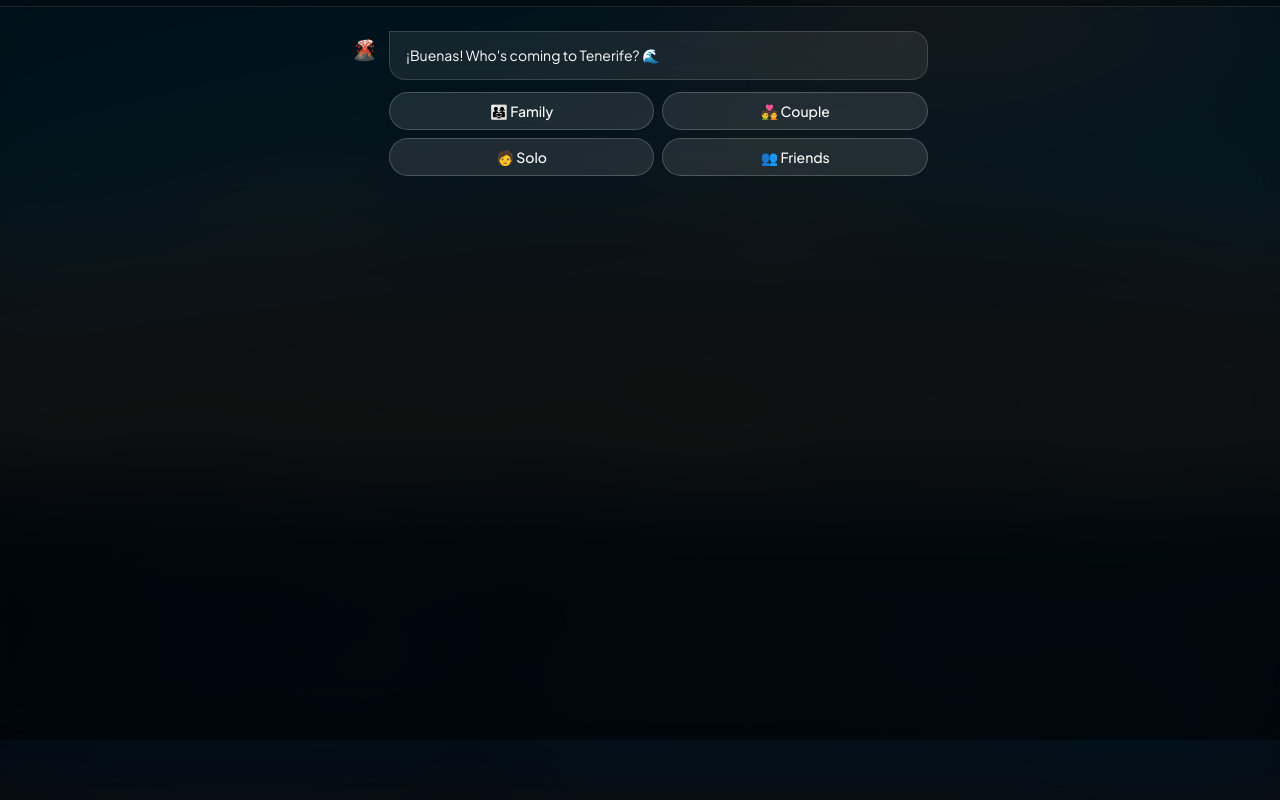
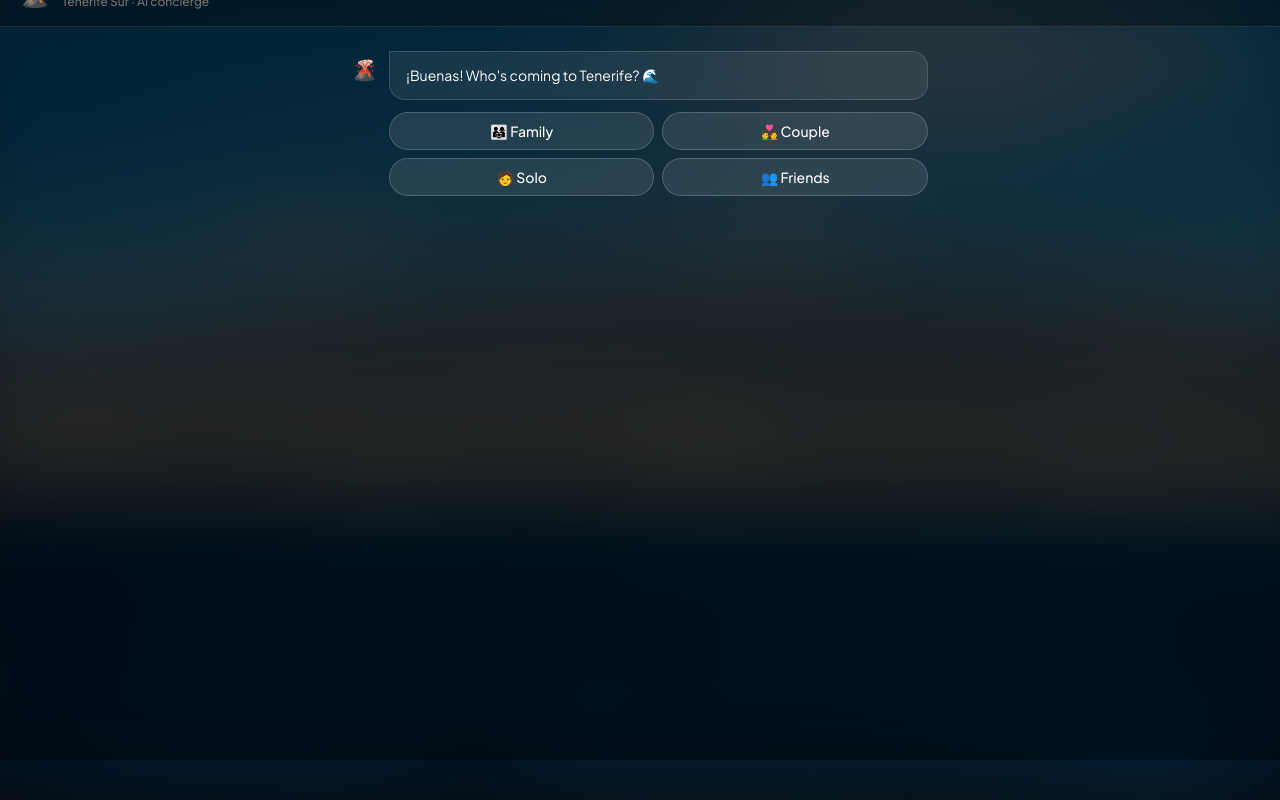
Before and after one commit to forrestburnsbooking-max/tenerify, a Next.js app: page / in a window 1280 px wide. Both pictures are taken after a click on the button "Find my experience →". Built offline with nearby package versions, Linux system fonts and the light colour scheme.

Commit message:
Fix chat background: use img tag, brightness 0.5 instead of 0.28

```diff
--- a/app/page.tsx
+++ b/app/page.tsx
@@ -328,19 +328,16 @@ export default function Home() {
   return (
     <div className="flex flex-col h-screen text-white relative overflow-hidden">
       {/* Blurred background — z-index 0 */}
-      <div
-        className="absolute inset-0"
-        style={{
-          backgroundImage: "url('/hero-teide.jpg')",
-          backgroundSize: "cover",
-          backgroundPosition: "center",
-          filter: "blur(48px) brightness(0.28) saturate(1.4)",
-          transform: "scale(1.15)",
-          zIndex: 0,
-        }}
+      {/* eslint-disable-next-line @next/next/no-img-element */}
+      <img
+        src="/hero-teide.jpg"
+        alt=""
+        aria-hidden="true"
+        className="absolute inset-0 w-full h-full object-cover"
+        style={{ filter: "blur(40px) brightness(0.5) saturate(1.3)", transform: "scale(1.1)", zIndex: 0 }}
       />
       {/* Dark overlay — z-index 1 */}
-      <div className="absolute inset-0 bg-black/50" style={{ zIndex: 1 }} />
+      <div className="absolute inset-0 bg-black/40" style={{ zIndex: 1 }} />
 
       {/* All content — z-index 2+ */}
       <header className="relative flex items-center gap-3 px-5 py-4 border-b border-white/10 bg-black/30 backdrop-blur-md" style={{ zIndex: 2 }}>
```
